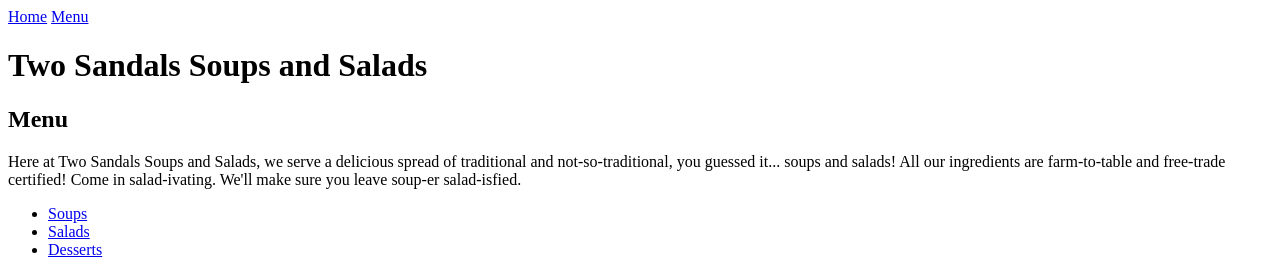
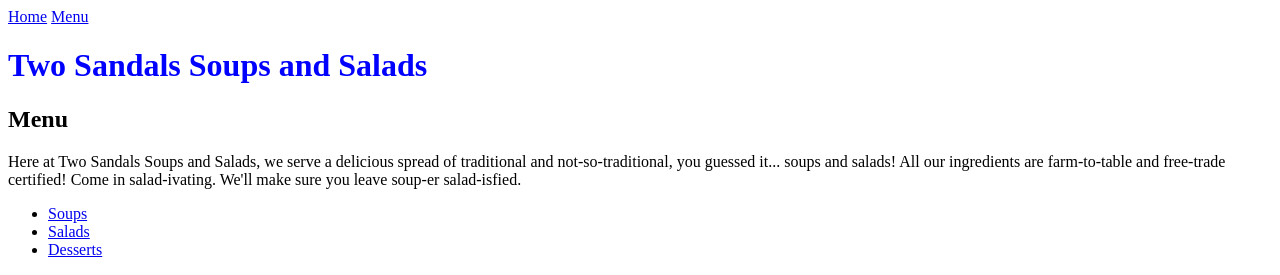
Before and after one commit to spflpa/Two_Sandals, a plain HTML site: page index.html in a window 1280 px wide. Shown: the top 275 px of the page. Drawn offline with Linux system fonts and the light colour scheme.

Commit message:
Change heading color

```diff
--- a/index.html
+++ b/index.html
@@ -9,7 +9,7 @@
       <span><a href="./home.html">Home</a></span>
       <span><a href="#">Menu</a></span>
     </nav>
-    <h1>Two Sandals Soups and Salads</h1>
+    <h1 style="color: blue">Two Sandals Soups and Salads</h1>
     <div id="menu">
       <h2>Menu</h2>
       <p>Here at Two Sandals Soups and Salads, we serve a delicious spread of traditional and not-so-traditional, you guessed it... soups and salads! All our ingredients are farm-to-table and free-trade certified! Come in salad-ivating. We'll make sure you leave soup-er salad-isfied.</p>
```
